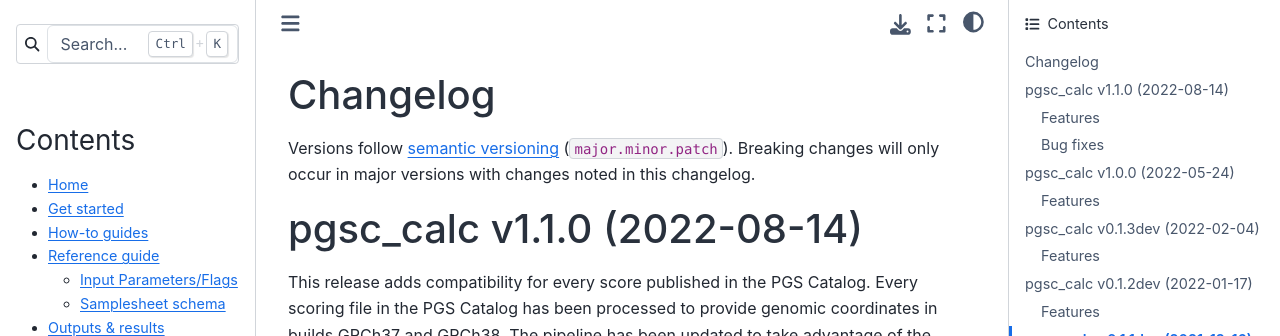
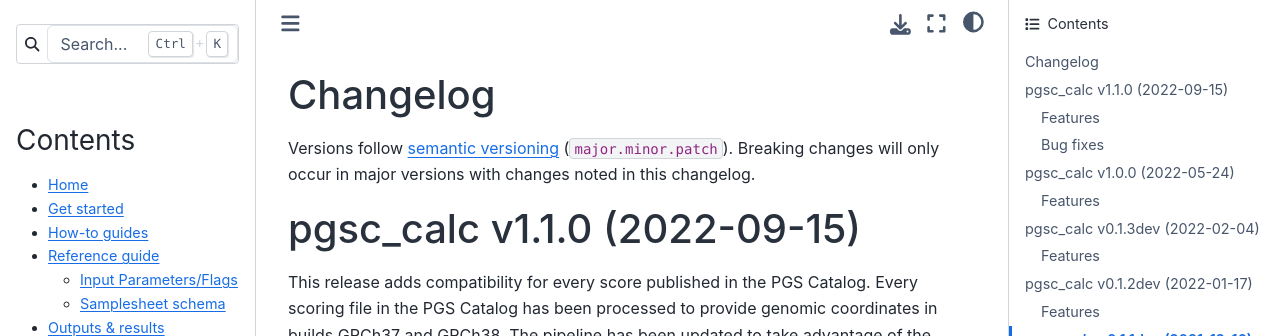
Before and after one commit to PGScatalog/pgsc_calc, a Sphinx documentation site: the page built from docs/changelog.rst, in a window 1280 px wide and 900 px high. Shown: the top 336 px of the window. Built offline with Sphinx 7.4.7 and the Sphinx Book theme 1.1.4, drawn with Linux system fonts in a browser that asks for light colours.

Commit message:
update changelog date

```diff
--- a/docs/changelog.rst
+++ b/docs/changelog.rst
@@ -9,7 +9,7 @@ will only occur in major versions with changes noted in this changelog.
 .. _`semantic versioning`: https://semver.org/
 
 
-pgsc_calc v1.1.0 (2022-08-14)
+pgsc_calc v1.1.0 (2022-09-15)
 -----------------------------
 
 This release adds compatibility for every score published in the PGS
```
